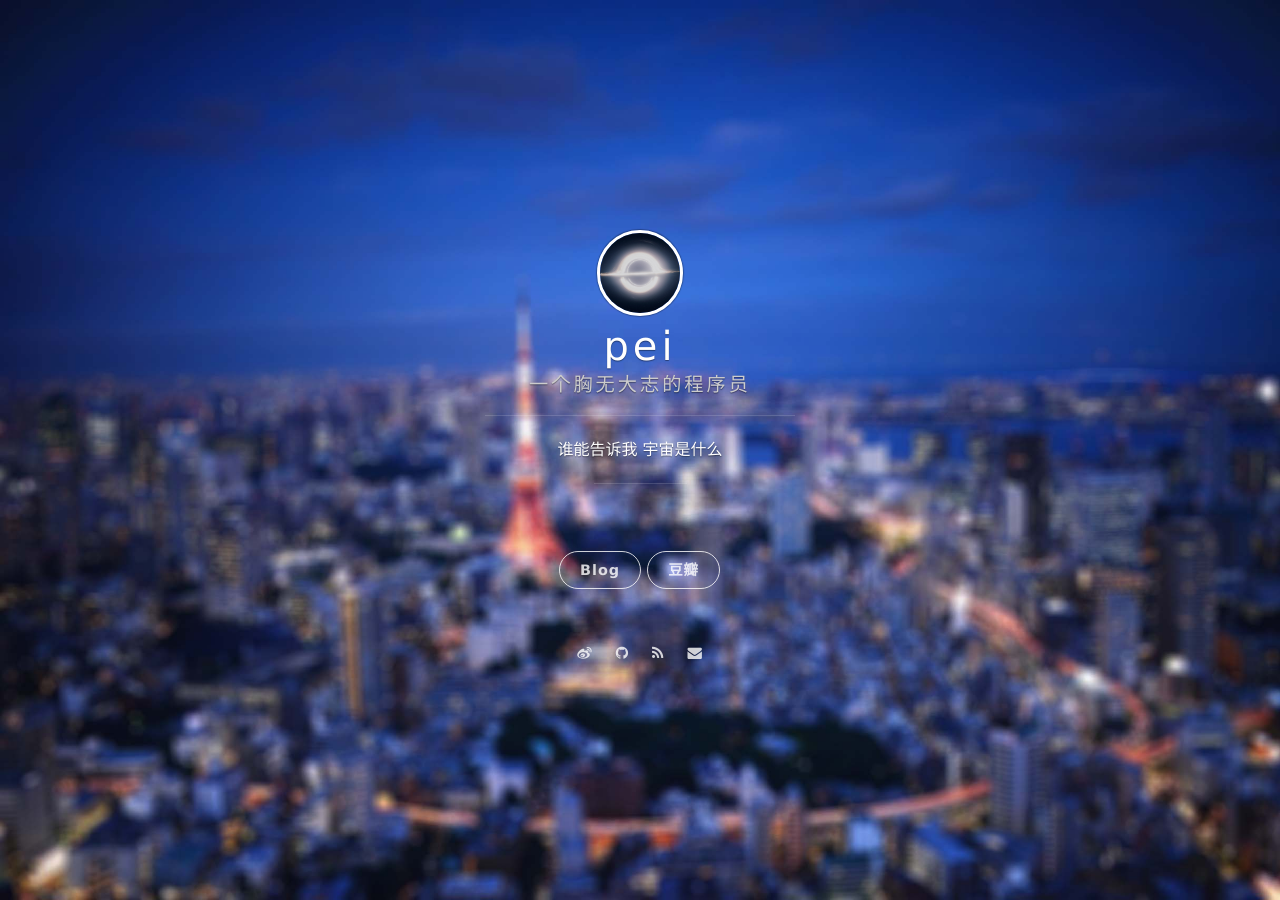
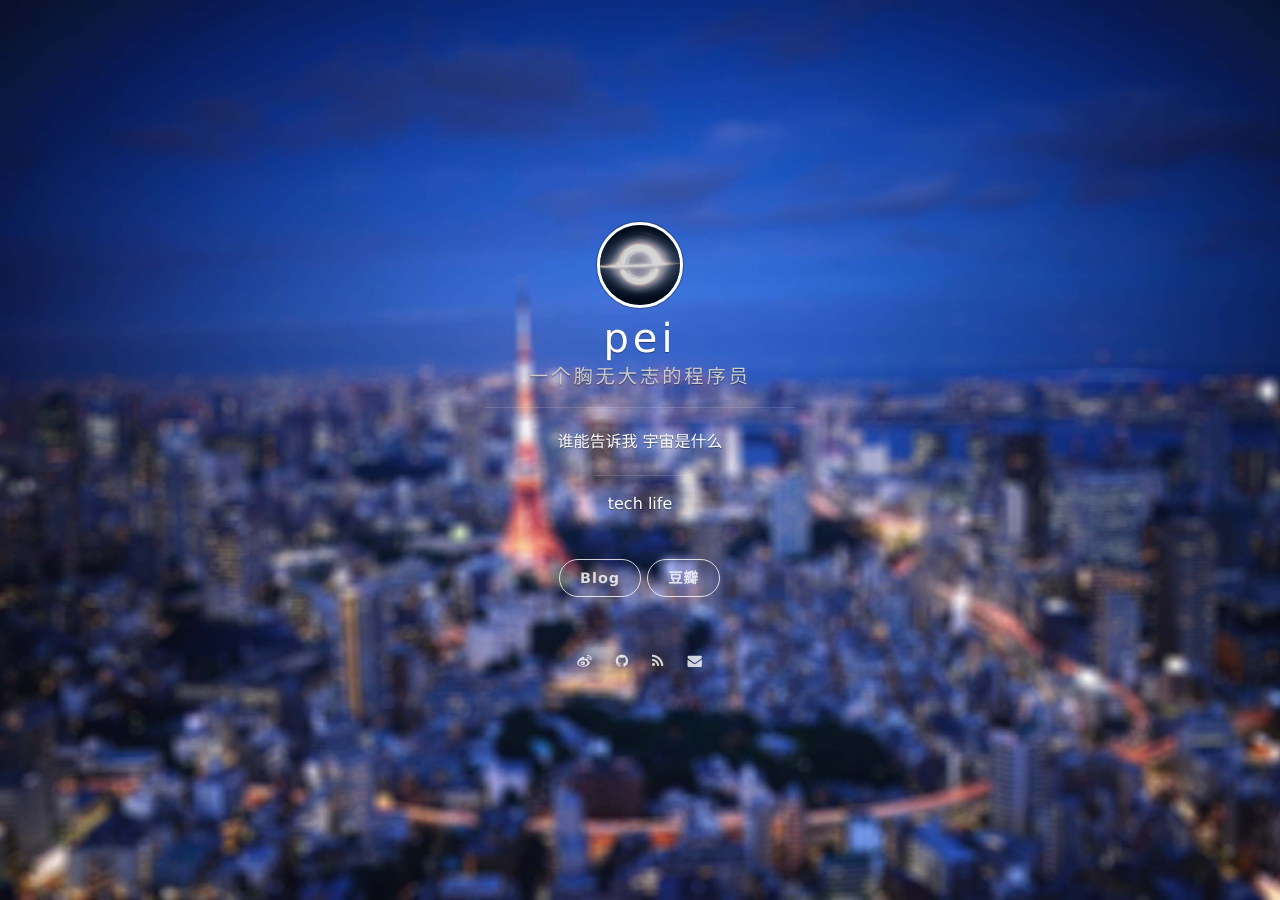
Before and after one commit to peiyucn/peiyucn.github.io, a Jekyll site: the page built from index.html, in a window 1280 px wide. Built offline with Jekyll 4.4.1, drawn with Linux system fonts in a browser that asks for light colours; nearby versions of some CDN libraries; the list of posts is cut into pages by our own code.

Commit message:
update tags

```diff
--- a/_includes/side-panel.html
+++ b/_includes/side-panel.html
@@ -16,6 +16,10 @@
         {% if site.welcome_message %}
         <p class="panel-cover__description">{{ site.welcome_message }}</p>
         {% endif %}
+
+        {% for tag in site.tags %}
+        <a href="/show_by_tag.html?tag={{ tag[0] }}"> {{ tag[0] }}</a>
+        {% endfor %}
 
         <div class="navigation-wrapper">
           <div>
--- a/_layouts/default.html
+++ b/_layouts/default.html
@@ -14,9 +14,6 @@
 
     <div class="content-wrapper">
         <div class="content-wrapper__inner">
-            {% for tag in site.tags %}
-                {{ tag[0] }}
-            {% endfor %}
             {{ content }}
             {% include footer.html %}
         </div>
```
